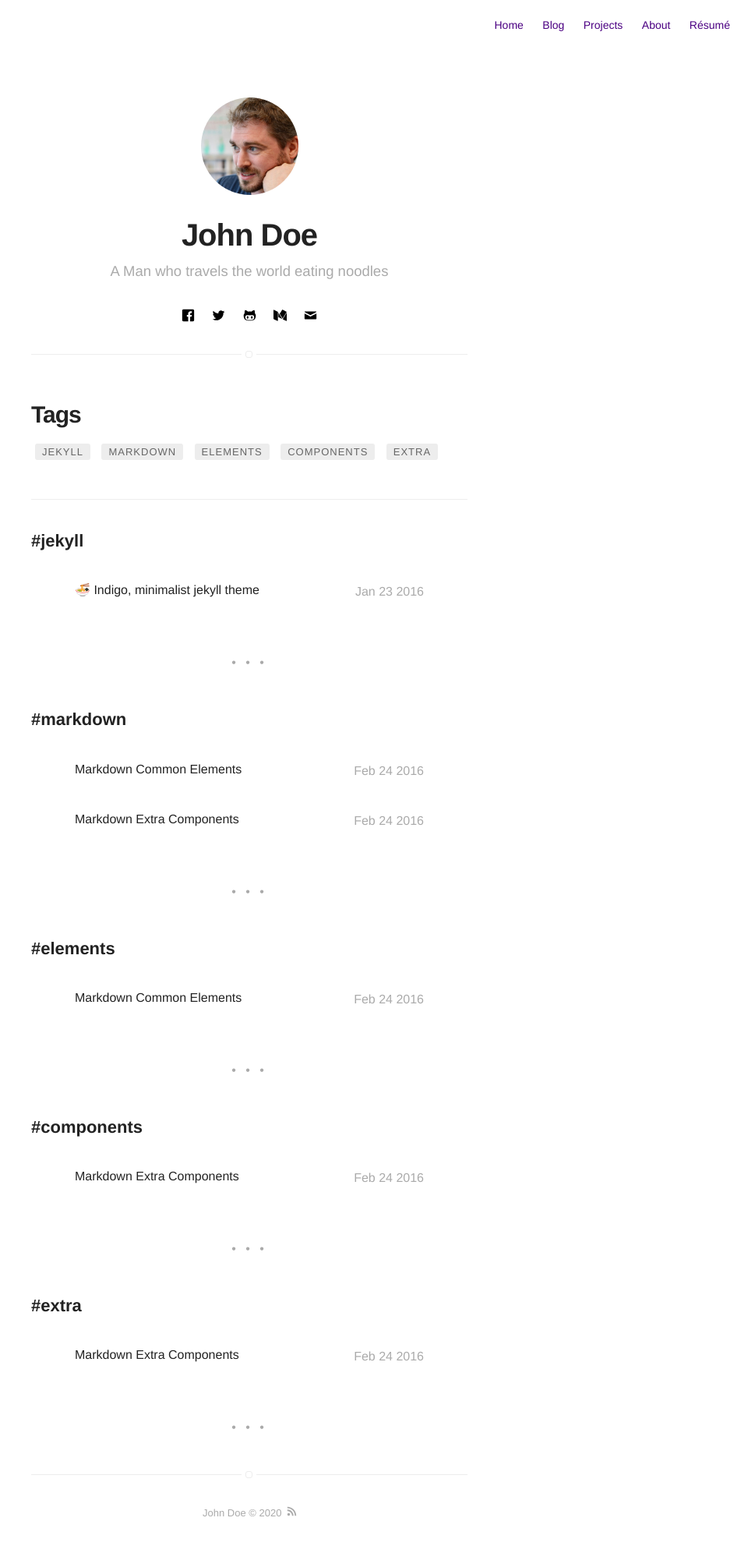
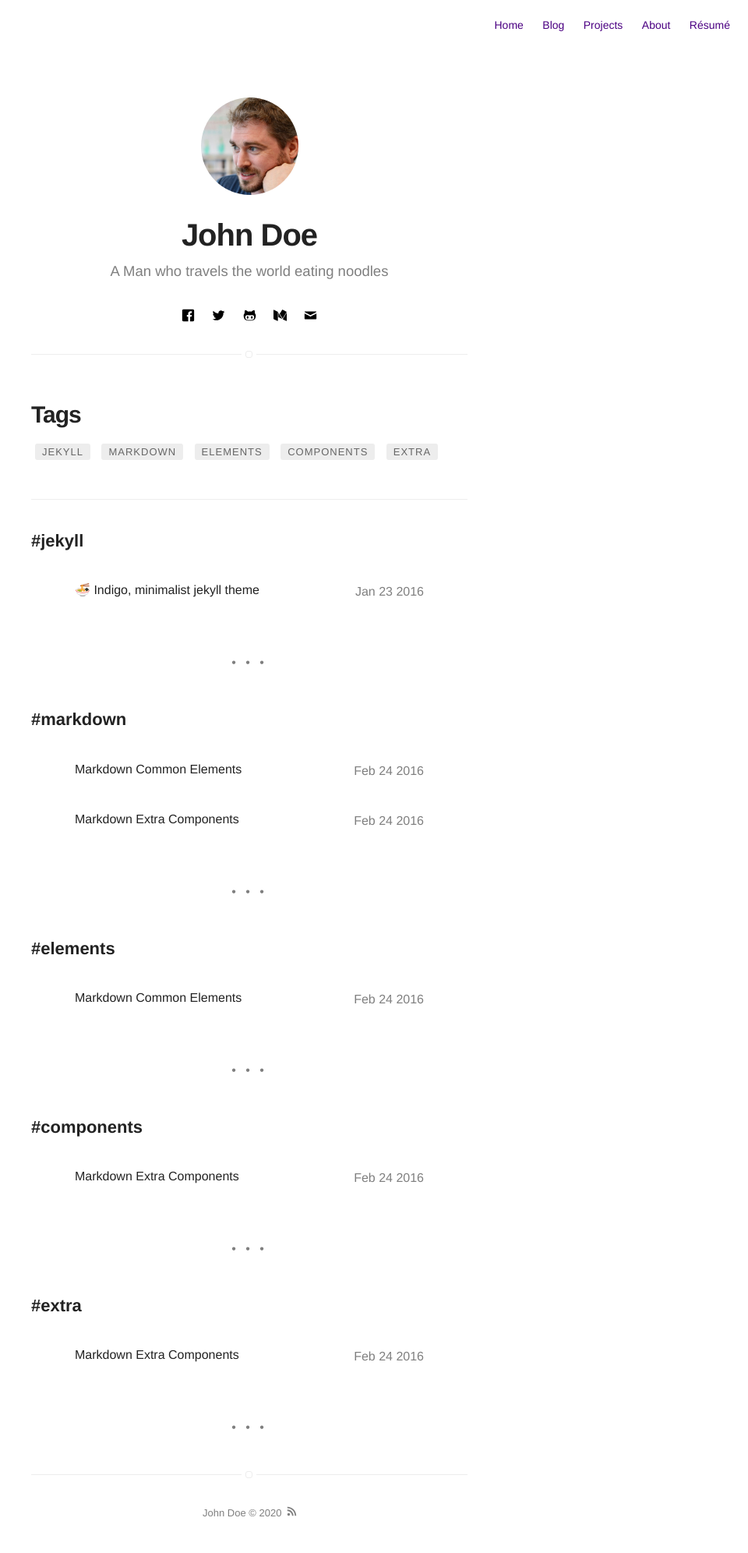
Before and after one commit to admish/admchrysler, a Jekyll site: the page built from tags.html, in a window 1280 px wide. Shown: the whole page at 78% size, without its empty margins (320-1280 px from the left). Built offline with Jekyll 4.4.1, drawn with Linux system fonts in a browser that asks for light colours; emoji names are drawn with the system emoji font.

Commit message:
Changed font color to darker gray

```diff
--- a/_sass/base/variables.sass
+++ b/_sass/base/variables.sass
@@ -3,7 +3,7 @@ $fontMonospace: "Consolas", Liberation Mono, Menlo, Courier, monospace
 
 $alpha: #666
 $beta: #222
-$gama: #aaa
+$gama: #7f7f7f
 $delta: #4b0082
 $epsilon: #ededed
 
```
